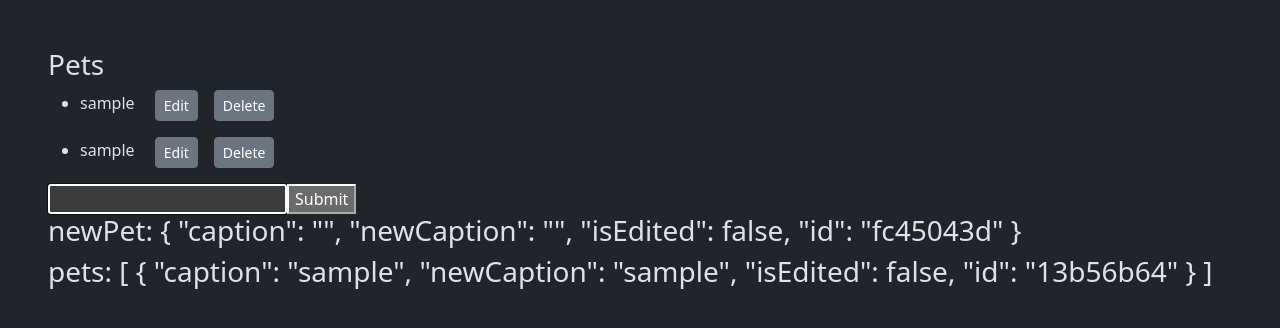
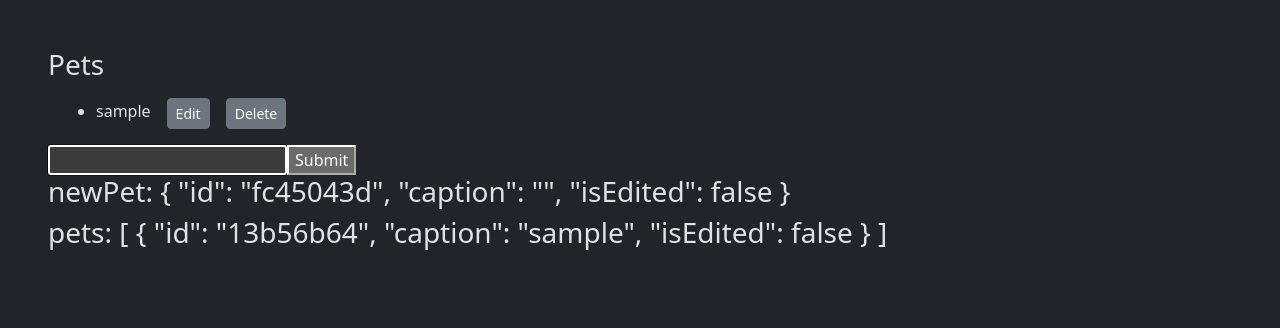
Before and after one commit to innadech/vue-list, a Vue app: page / in a window 1280 px wide. Both pictures are taken after typing "Sample" into the empty fields and a click on the button "Submit". Shown: the top 328 px of the page. Built offline with nearby package versions, Linux system fonts and the light colour scheme.

Commit message:
Implemented: component PetItem

```diff
--- a/src/App.vue
+++ b/src/App.vue
@@ -12,22 +12,11 @@ export default {
   },
 
   methods: {
-    edited(e) {
-      editedPetCaption = e
-      if (this.isPetUnique(editedPetCaption)) {
-        pet.caption = newPetCaption.newCaption.toLowerCase()
-        pet.isEdited = false
-      }
-    },
-
     isPetUnique(petCaption) {
       return !this.pets.find(p => p.caption === petCaption)
     },
-    submit(e) {
-      const newPet = e
-      if (this.isPetUnique(newPet.caption)) {
-        this.pets.push(newPet)
-      }
+    submitPet(pet) {
+      if (this.isPetUnique(pet.caption)) this.pets.push(pet)
     },
   },
 }
@@ -36,12 +25,11 @@ export default {
 <template>
   <div class="p-5">
     <h3>Pets</h3>
-    <PetList v-bind:pets="pets" v-on:pets-edited="edited" />
+
     <PetList v-bind:pets="pets" v-on:pets-removed="pets = $event" />
-    <PetSubmitter v-on:pet-submitted="submit" />
+
+    <PetSubmitter v-on:pet-submitted="submitPet($event)" />
 
     <h3><span>pets: </span>{{ pets }}</h3>
   </div>
 </template>
-
-<style scoped></style>
--- /dev/null
+++ b/src/components/PetItem.vue
@@ -0,0 +1,42 @@
+<script>
+export default {
+  props: ['pet'],
+
+  emits: ['pet-deleted'],
+
+  data() {
+    return {
+      localPet: { ...this.pet },
+    }
+  },
+}
+</script>
+
+<template>
+  <li class="m-3">
+    <div v-if="localPet.isEdited" class="d-inline-block">
+      <input
+        v-bind:value="localPet.newCaption"
+        v-on:input="localPet.newCaption = $event.target.value"
+      />
+      <button v-on:click="">OK</button>
+    </div>
+    <span v-if="!localPet.isEdited">
+      <span>{{ localPet.caption }}</span>
+      <button
+        v-on:click="localPet.isEdited = true"
+        type="button"
+        class="btn btn-secondary btn-sm ms-3"
+      >
+        Edit
+      </button>
+    </span>
+    <button
+      type="button"
+      class="btn btn-secondary btn-sm ms-3"
+      v-on:click="$emit('pet-deleted', localPet.id)"
+    >
+      Delete
+    </button>
+  </li>
+</template>
--- a/src/components/PetList.vue
+++ b/src/components/PetList.vue
@@ -1,55 +1,37 @@
 <script>
+import PetItem from './PetItem.vue'
+
 export default {
+  components: { PetItem },
+
   props: ['pets'],
 
   emit: ['pets-removed', 'pets-edited'],
 
   methods: {
-    removePet(id) {
+    deletePetById(id) {
       this.$emit(
         'pets-removed',
         this.pets.filter(p => p.id !== id)
       )
     },
-  },
-
-  updatePet(pet) {
-    if (pet.newCaption) {
-      this.$emit('pets-edited', pet.newCaption)
-    }
+    updatePet(pet) {
+      if (pet.newCaption) {
+        this.$emit('pets-edited', pet.newCaption)
+      }
+    },
   },
 }
 </script>
 
 <template>
   <ul>
-    <li v-for="(pet, idx) of pets" :key="pet">
-      <div v-if="pet.isEdited" class="d-inline-block">
-        <input
-          v-bind:value="pet.newCaption"
-          v-on:input="pet.newCaption = $event.target.value"
-        />
-        <button v-on:click="updatePet(pet)">OK</button>
-      </div>
-      <span v-if="!pet.isEdited">
-        {{ pet.caption }}
-        <button
-          v-on:click="pet.isEdited = true"
-          type="button"
-          class="btn btn-secondary btn-sm ms-3"
-        >
-          Edit
-        </button>
-      </span>
-
-      <button
-        type="button"
-        class="btn btn-secondary btn-sm ms-3"
-        v-on:click="removePet(pet.id)"
-      >
-        Delete
-      </button>
-    </li>
+    <PetItem
+      v-for="pet of pets"
+      :key="pet.id"
+      :pet="pet"
+      v-on:pet-deleted="deletePetById($event)"
+    />
   </ul>
 </template>
 
--- a/src/components/PetSubmitter.vue
+++ b/src/components/PetSubmitter.vue
@@ -4,12 +4,7 @@ export default {
 
   data() {
     return {
-      newPet: {
-        caption: '',
-        newCaption: '',
-        isEdited: false,
-        id: this.makeId(),
-      },
+      newPet: this.initPet(),
     }
   },
 
@@ -17,16 +12,17 @@ export default {
     submitPet() {
       if (this.newPet.caption) {
         this.newPet.caption = this.newPet.caption.toLowerCase()
-        this.newPet.newCaption = this.newPet.caption
-        this.$emit('pet-submitted', this.newPet)
+        this.$emit('pet-submitted', { ...this.newPet })
+        this.newPet = this.initPet()
+        this.$refs.elInput.focus()
+      }
+    },
 
-        this.newPet = {
-          caption: '',
-          newCaption: '',
-          isEdited: false,
-          id: this.makeId(),
-        }
-        this.$refs.elInput.focus()
+    initPet() {
+      return {
+        id: this.makeId(),
+        caption: '',
+        isEdited: false,
       }
     },
 
@@ -48,21 +44,3 @@ export default {
     <h3><span>newPet: </span>{{ newPet }}</h3>
   </form>
 </template>
-
-<!-- submitPet() {
-      if (this.newPet.caption) {
-        this.newPet.caption = this.newPet.caption.toLowerCase()
-        this.newPet.newCaption = this.newPet.caption
-
-        // this.pets.push(this.newPet)
-        this.$emit('pet-submitted', 'hi')
-
-        this.newPet = {
-          caption: '',
-          newCaption: '',
-          isEdited: false,
-          id: this.makeId(),
-        }
-        this.$refs.elInput.focus()
-      }
-    }, -->
```
